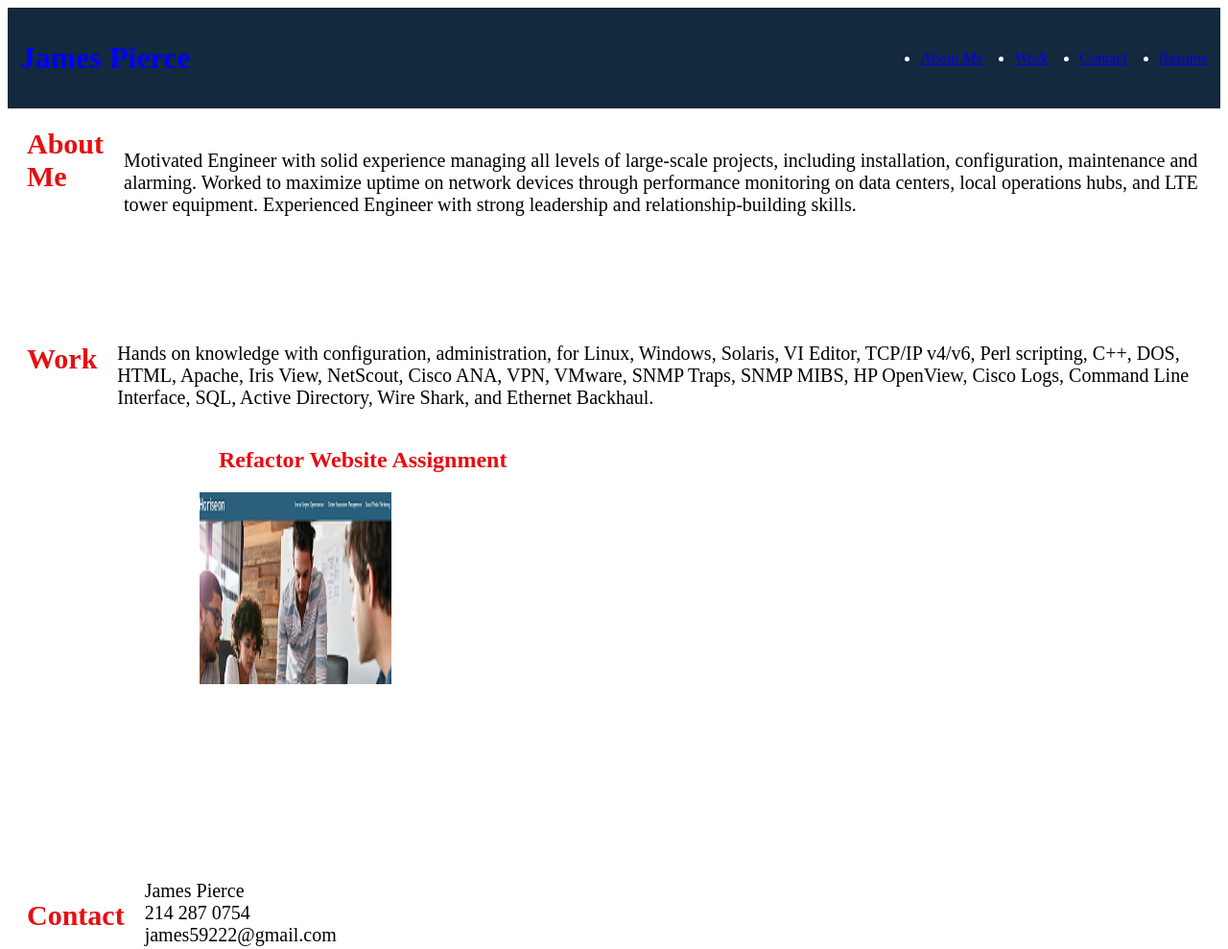
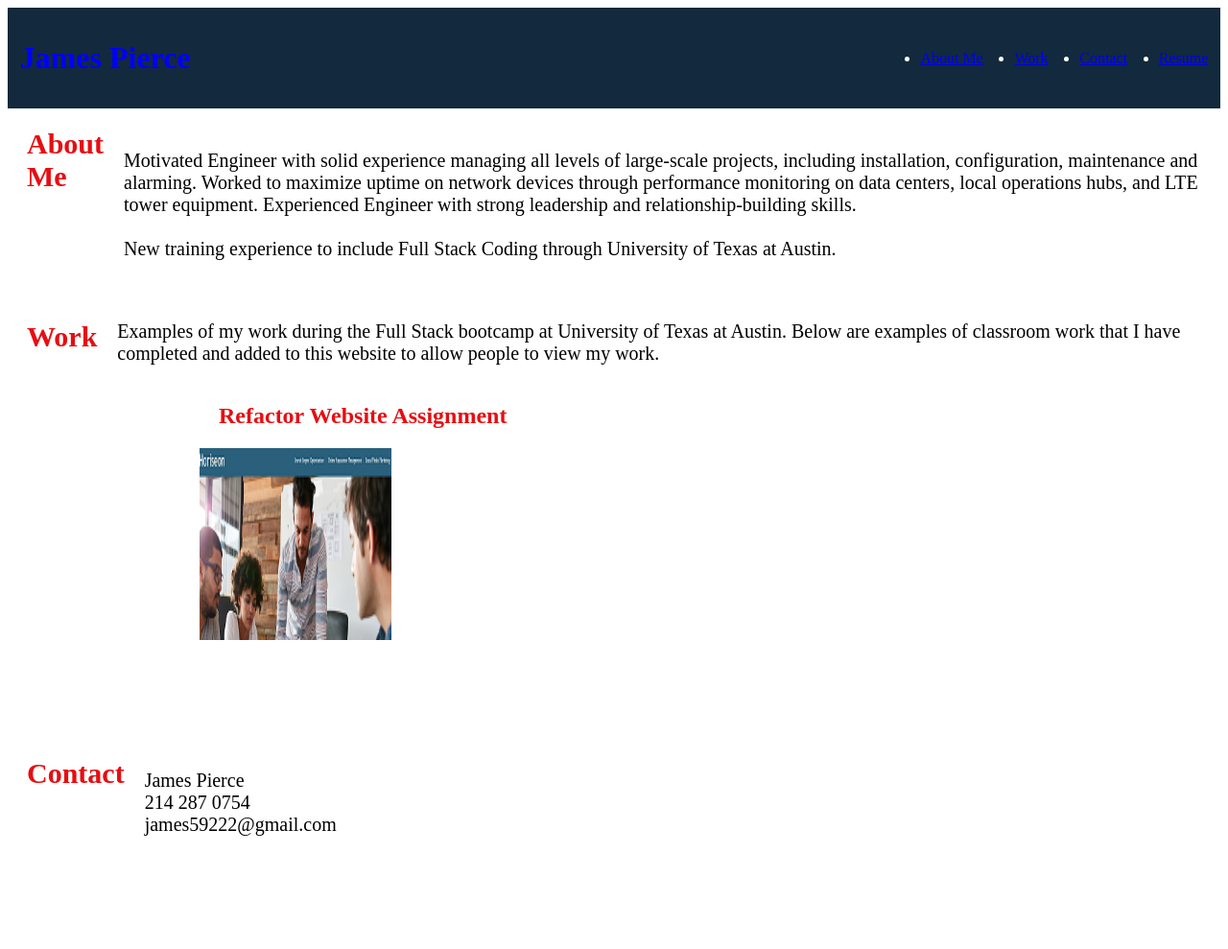
Before and after one commit to james59222/student-portfolio-week2-hwk, a plain HTML site: page index.html in a window 1280 px wide. Shown: the whole page at 96% size. After the commit the page ends 899 px from the top, so only its background shows below. Drawn offline with Linux system fonts and the light colour scheme.

Commit message:
added comments and cleaned up code some

```diff
--- a/index.html
+++ b/index.html
@@ -9,6 +9,7 @@
 </head>
 <body>
 
+  <!-- Menu options in upper right corner that will go to the section of the page -->
   <header>
     <h1>James Pierce</h1>
     <nav>
@@ -21,6 +22,7 @@
     </nav>
   </header>
 
+  <!-- About me that includes work experience -->
   <main>
     <div class="aboutMe">
       <br>
@@ -28,26 +30,30 @@
       <h2>About Me</h2>
       <p>
        <br>
-        Motivated Engineer with solid experience managing all levels of large-scale projects, including installation, configuration, maintenance and alarming. Worked to maximize uptime on network devices through performance monitoring on data centers, local operations hubs, and LTE tower equipment. Experienced Engineer with strong leadership and relationship-building skills.
+        Motivated Engineer with solid experience managing all levels of large-scale projects, including installation, configuration, maintenance and alarming.
+        Worked to maximize uptime on network devices through performance monitoring on data centers, local operations hubs, and LTE tower equipment. Experienced Engineer with strong leadership and relationship-building skills.
         <br>
         <br>
-        <br>
+        New training experience to include Full Stack Coding through University of Texas at Austin.
         <br>
         <br>
       </p>
-
-
       </div>
 
+      <!-- Work examples of classroom activties and projects -->
       <div id = "Work" class="Work">
         <h2>Work</h2>
         <p>
-          Hands on knowledge with configuration, administration, for Linux, Windows, Solaris, VI Editor, TCP/IP v4/v6, Perl scripting, C++, DOS, HTML, Apache, Iris View, NetScout, Cisco ANA, VPN, VMware, SNMP Traps, SNMP MIBS, HP OpenView, Cisco Logs, Command Line Interface, SQL, Active Directory, Wire Shark, and Ethernet Backhaul.
+          Examples of my work during the Full Stack bootcamp at University of Texas at Austin.
+          Below are examples of classroom work that I have completed and added to this website
+          to allow people to view my work.
         </p>
 
         <br>
         </div>
-      <div class="refactor">
+      <!--This is an image of work that includes a clickable redirect to another site
+          also has reimaging in CSS to make the image bigger -->
+        <div class="refactor">
         <h2>Refactor Website Assignment</h2>
         <a href="refactor/index.html"><img src="refactor.png" class="thumbnail" height="200" width="200"/></a>
       </div>
@@ -55,15 +61,8 @@
       <h2>
         <br>
         <br>
-        <br>
-        <br>
-        <br>
-
         <br>Contact</h2>
       <p>
-        <br>
-        <br>
-        <br>
         <br>
         <br>
         <br>
--- a/style.css
+++ b/style.css
@@ -14,21 +14,24 @@ header {
     justify-content: space-between;
     min-width: 300px;
   }
+  /*CSS for main body of site*/
   h2 {
     color:rgb(230, 14, 18);
     margin: 20px 21px 20px 20px;
 
+   }
+  /*employing flex box for titles paragraphs and imagesw*/
 
-  }
-  .aboutMe {
+   .aboutMe {
   display: flex;
   font-size: 20px;
   }
+
   .Work {
     display:inline-flex;
     font-size: 20px;
+  }
 
-  }
   .Contact {
     display: flex;
     font-size: 20px;
@@ -38,6 +41,7 @@ header {
     margin-left: 200px;
   }
 
+  /*image thumbnail enlargement*/
   .thumbnail {
     top:-50px;
     left:-35px;
@@ -49,6 +53,6 @@ header {
     -webkit-transition-timing-function: ease;
     }
 
-    /*change the number below to scale to the appropriate size*/
+
     .thumbnail:hover {
-    transform: scale(3);
+    transform: scale(2); }
```
